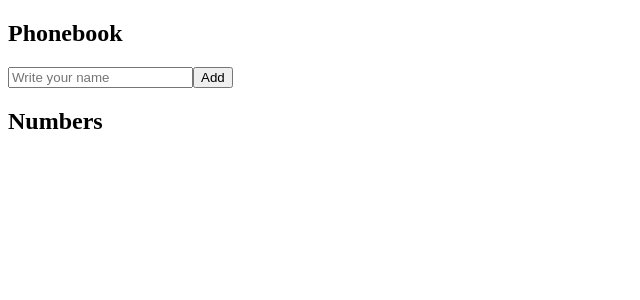
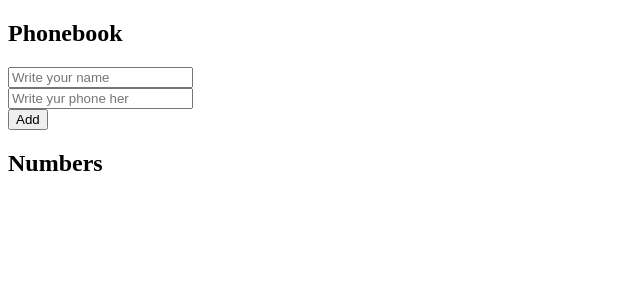
Before and after one commit to danielnegrete3/Full-Stak-Course, a React (Vite) app in the folder part2/phoneBook/: page / in a window 1280 px wide. Shown: the top 300 px of the page, without its empty margins (0-640 px from the left). Built offline with nearby package versions, Linux system fonts and the light colour scheme.

Commit message:
exercise 2.8

```diff
--- a/part2/phoneBook/src/App.jsx
+++ b/part2/phoneBook/src/App.jsx
@@ -3,23 +3,35 @@ import { useState } from 'react'
 function App() {
   const [persons, setPersons] = useState([]);
   const [newName, setNewName] = useState("");
+  const [newPhone, setNewPhone] = useState("");
 
   const handleNewName = (event) => {
     setNewName(event.target.value);
   }
 
+  const handleNewPhone = (event) => {
+    setNewPhone(event.target.value);
+  }
+
   const addPerson = (event) => {
     event.preventDefault();
+    if (newName === "" || newPhone === "") {
+      alert("Name and phone cannot be empty");
+      return;
+    }
 
     if (persons.some(person => person.name === newName)) {
       alert(`${newName} is already added to phonebook`);
       return;
     }
+
     const personObject = {
-      name: newName
+      name: newName,
+      phone: newPhone
     }
     setPersons(persons.concat(personObject));
     setNewName("");
+    setNewPhone("");
   }
 
   return (
@@ -27,12 +39,15 @@ function App() {
       <h2>Phonebook</h2>
       <form onSubmit={addPerson}>
         <input type="text" value={newName} onChange={handleNewName} placeholder='Write your name'/>
+        <br />
+        <input type="text" value={newPhone} onChange={handleNewPhone} placeholder='Write yur phone her' />
+        <br />
         <button type='submit'>Add</button>
       </form>
       <h2>Numbers</h2>
       <ul>
         {persons.map(person => (
-          <li key={person.name}>{person.name}</li>
+          <li key={person.name}>name: {person.name} phone: {person.phone}</li>
         ))}
       </ul>
     </>
```
